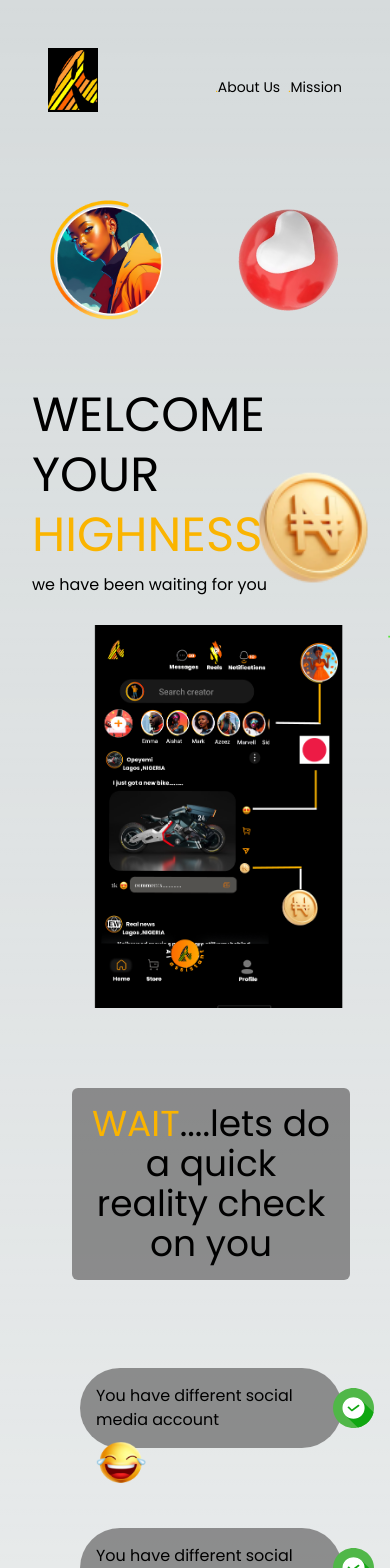
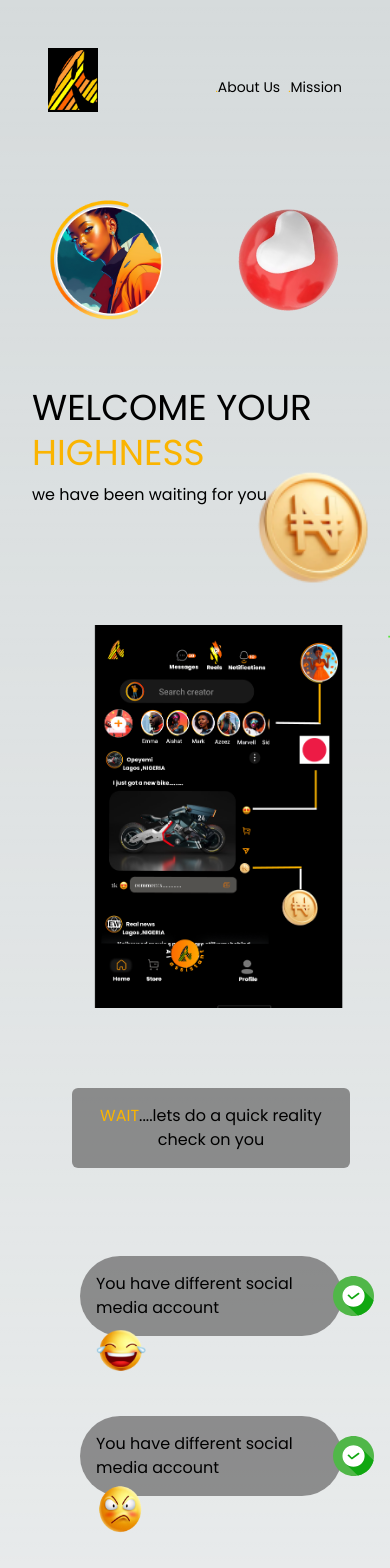
Before and after one commit to git-create-devben/afsoearn-waitlist, a Next.js app: page / in a window 390 px wide. Shown: the top 1568 px of the page. Built offline with nearby package versions, Linux system fonts and the light colour scheme.

Commit message:
update mission page

```diff
--- a/src/app/Header.tsx
+++ b/src/app/Header.tsx
@@ -30,7 +30,7 @@ const Header = () => {
               />
             </div>
             <div className="space-y-2 absolute lg:mt-[-12rem] lg:ml-32 -mt-60">
-              <h1 className="lg:text-[5.5rem] leading-tight text-bold text-5xl">
+              <h1 className="lg:text-[5.5rem] leading-tight text-bold text-4xl">
                 WELCOME YOUR <br />
                 <span className="text-pcolor">HIGHNESS</span>
               </h1>
--- a/src/app/Hero.tsx
+++ b/src/app/Hero.tsx
@@ -8,7 +8,7 @@ export default function Hero() {
   return (
     <main className="p-10 w-full">
       <div className="bg-scolor p-4  mb-20 lg:w-[50%] m-auto rounded-md text-center">
-        <h1 className="text-4xl">
+        <h1 className="lg:text-4xl">
           <span className="text-pcolor">WAIT</span>....lets do a quick reality
           check on you
         </h1>
@@ -31,7 +31,7 @@ export default function Hero() {
 
       <div className="text-center lg:text-4xl leading-loose mt-10 lg:mt-40 text-2xl">
         <h1>
-       <small className="text-pcolor lg:text-4xl">LETS seeeee</small>....... <small className="text-pcolor text-4xl  hidden">Hmmm....</small>Hmmm...WEELLLL... <br/> YOU NEED AFSOEN!!!
+       <small className="text-pcolor lg:text-4xl">LETS seeeee</small>....... <small className="text-pcolor lg:text-4xl text-3xl  hidden">Hmmm....</small>Hmmm...WEELLLL... <br/> YOU NEED AFSOEN!!!
         </h1>
       </div>
     </main>
--- a/src/app/mission.tsx
+++ b/src/app/mission.tsx
@@ -35,7 +35,7 @@ export default function Mission() {
       </section>
       <section className="flex justify-between text-center p-10">
         <div>
-          <h1 className="lg:text-6xl text-5xl font-extrabold">How it works</h1>
+          <h1 className="lg:text-6xl text-3xl sm:text-5xl font-extrabold">How it works</h1>
           <p className="lg:text-2xl ">
             Afsoen is an advanced social media app <br />
             for royalties to monetize their content
```
